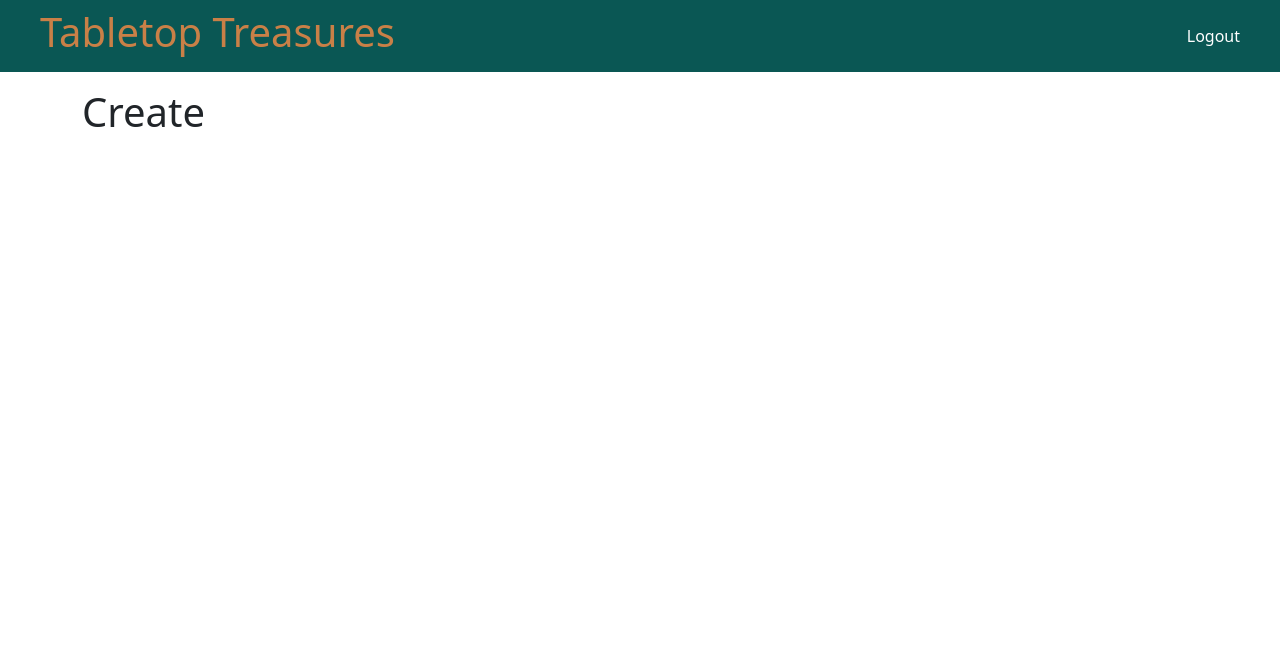
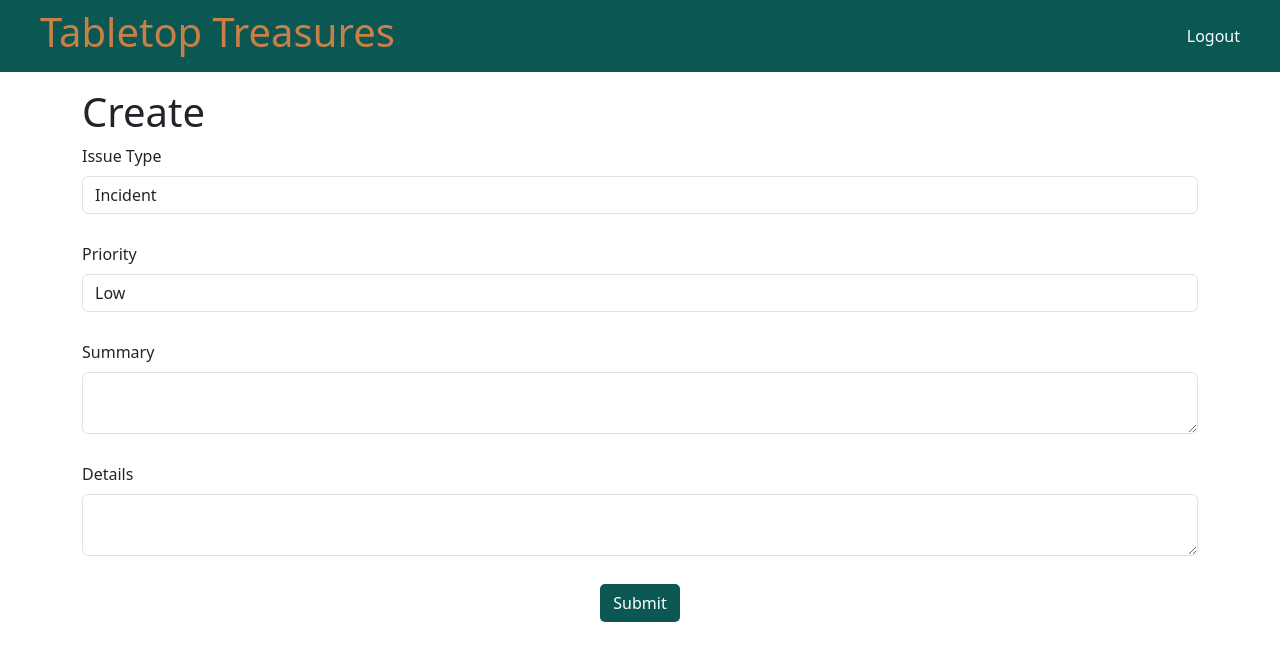
Before and after one commit to Ra-Wh/fictional-umbrella, a Flask app: page /create in a window 1280 px wide. Shown: the top 661 px of the page. Run offline with Flask 3, Linux system fonts and the light colour scheme; a user stored in the database is signed in; tables that the repository leaves empty hold one stand-in row (values such as "Sample post").

Commit message:
12 feature ticket creation page (#23)
* Create ticket form

* view ticket page

```diff
--- a/app/forms.py
+++ b/app/forms.py
@@ -1,12 +1,13 @@
 import sqlalchemy as sa
 
 from flask_wtf import FlaskForm
-from wtforms import StringField, PasswordField, BooleanField, SubmitField
-from wtforms.validators import DataRequired, Email, EqualTo
+from wtforms import StringField, PasswordField, BooleanField, SubmitField, SelectField, TextAreaField
+from wtforms.validators import DataRequired, Email, EqualTo, Length, Regexp
+from wtforms.widgets import Select
 
 class LoginForm(FlaskForm):
-    username = StringField('Username', validators=[DataRequired()])
-    password = PasswordField('Password', validators=[DataRequired()])
+    username = StringField('Username', validators=[DataRequired(), Length(max=50)])
+    password = PasswordField('Password', validators=[DataRequired(), Length(max=50)])
     remember_me = BooleanField('Remeber Me')
     submit = SubmitField('Login')
 
@@ -16,7 +17,27 @@ class RegistrationForm(FlaskForm):
     phone_number = StringField('Phone Number')
     username = StringField('Username', validators=[DataRequired()])
     email = StringField('Email', validators=[DataRequired(), Email()])
-    password = PasswordField('Password', validators=[DataRequired()])
+    password = PasswordField('Password', validators=[
+    DataRequired(),
+    Length(min=12, max=64),
+    Regexp(r'^(?=.*[a-z])(?=.*[A-Z])(?=.*\d)(?=.*[@$!%*?&])',
+           message="Password must include at least one uppercase letter, one lowercase letter, one number, and one special character.")
+           ])
     password2 = PasswordField(
         'Repeat Password', validators=[DataRequired(), EqualTo('password')])
     submit = SubmitField('Register')
+
+class CreateTicketForm(FlaskForm):
+    issue_type = SelectField(
+        'Issue Type',
+        choices=[('incident', 'Incident'), ('request', 'Request'), ('support', 'Support')],
+        validators=[DataRequired()],
+    )
+    priority = SelectField('Priority', choices=[(1, 'Low'), (2, 'Medium'), (3, 'High'), (4, 'Critical')], validators=[DataRequired()], widget=Select())
+    summary = TextAreaField('Summary', validators=[DataRequired()])
+    details = TextAreaField('Details', validators=[DataRequired()])
+    submit = SubmitField('Submit')
+
+class AddCommentForm(FlaskForm):
+    comment = TextAreaField('Add comment', validators=[DataRequired()])
+    submit = SubmitField('Add')
--- a/app/routes.py
+++ b/app/routes.py
@@ -1,5 +1,5 @@
 from flask import render_template, flash, redirect, url_for, request
-from app.forms import LoginForm, RegistrationForm
+from app.forms import LoginForm, RegistrationForm, CreateTicketForm, AddCommentForm
 from app import app, db
 from flask_login import current_user, logout_user, login_required, login_user
 import sqlalchemy as sa
@@ -52,7 +52,14 @@ def register():
         db.session.commit()
     return render_template('register.html', title='Register', form=form)
 
-@app.route('/create')
+@app.route('/create', methods=['GET', 'POST'])
 @login_required
 def create():
-    return render_template('create.html', title="create ticket")
+    form=CreateTicketForm()
+    return render_template('create.html', title="create ticket", form=form)
+
+@app.route('/view', methods=['GET', 'POST'])
+@login_required
+def view():
+    form=AddCommentForm()
+    return render_template('view.html', title='view ticket', form=form)
--- a/app/templates/create.html
+++ b/app/templates/create.html
@@ -3,5 +3,39 @@
 {% block content %}
     <body>
         <h1>Create</h1>
+        <form action="" method="post" novalidate>
+            {{ form.hidden_tag() }}
+            <div class="mb-1">
+                {{form.issue_type.label(class="form-label") }}<br>
+                {{form.issue_type(class="form-control") }}<br>
+                {% for error in form.issue_type.errors %}
+                <span style="color: red">[{{ error }}]</span>
+                {% endfor %}
+            </div>
+            <div class="mb-1">
+                {{ form.priority.label(class="form-label") }}<br>
+                {{ form.priority(class="form-control") }}<br>
+                {% for error in form.priority.errors %}
+                <span style="color: red">[{{ error }}]</span>
+                {% endfor %}
+            </div>
+            <div class="mb-1">
+                {{ form.summary.label(class="form-label") }}<br>
+                {{ form.summary(class="form-control", size=32) }}<br>
+                {% for error in form.summary.errors %}
+                <span style="color: red">[{{ error }}]</span>
+                {% endfor %}
+            </div>
+            <div class="mb-1">
+                {{ form.details.label(class="form-label") }}<br>
+                {{ form.details(class="form-control", size=32) }}<br>
+                {% for error in form.details.errors %}
+                <span style="color: red">[{{ error }}]</span>
+                {% endfor %}
+            </div>
+            <div class="d-flex justify-content-center">
+                <button type="submit" class="btn button-primary">Submit</button>
+            </div>
+        </div>
     </body>
 {% endblock %}
--- a/app/templates/index.html
+++ b/app/templates/index.html
@@ -56,6 +56,12 @@
                 <td>Mark</td>
                 <td>Otto</td>
                 <td>@mdo</td>
+                <td></td>
+                <td>
+                    <button type="button" class="btn button-secondary" style="align-self: flex-start;" onclick="window.location.href='{{ url_for('view') }}'">
+                        View
+                    </button>
+                </td>
                 </tr>
                 <tr>
                 <th scope="row">2</th>
```
Also changed, not shown: app/models.py (+10 -0 lines), app/templates/view.html (added, +39 -0 lines), migrations/versions/a2af2ed8c55f_update_ticket_table.py (added, +34 -0 lines), app.db.
